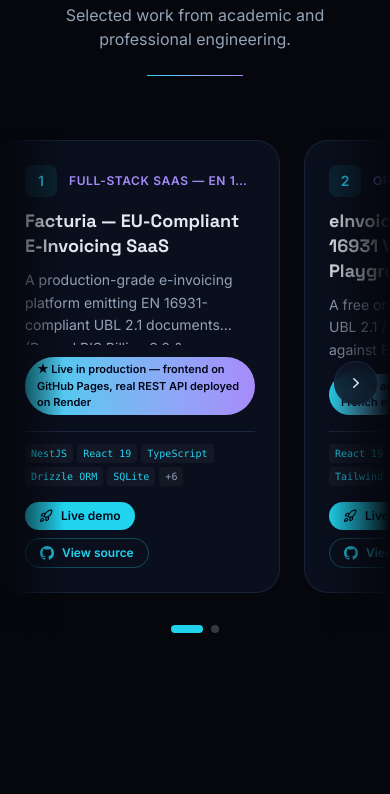
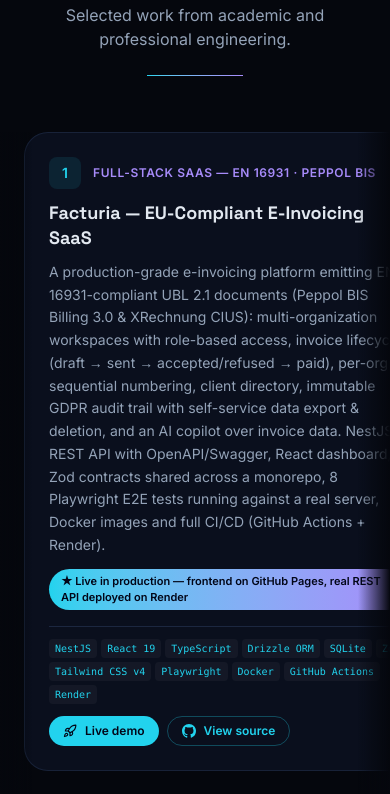
Before and after one commit to HazemMarrakchi/portfolio, a React (Vite) app: page / in a window 390 px wide. Shown: the part 4720-5514 px from the top of the page. Built offline with nearby package versions, Linux system fonts and the light colour scheme.

Commit message:
feat(projects): page-based 3x2 grid carousel — 6 projects per page, swipe pages
Each page shows a 3-column × 2-row grid (6 projects). Swipe or click
arrows to navigate between pages. Full descriptions, links, and stack
on every card. Page dots and gradient fades for polish.

```diff
--- a/src/features/projects/Projects.tsx
+++ b/src/features/projects/Projects.tsx
@@ -39,42 +39,10 @@
   )
 }
 
-function ProjectLinks({ project }: { project: typeof profile.projects[number] }) {
-  const { L } = useI18n()
-  return (
-    <div className="mt-4 flex flex-wrap gap-2">
-      {project.demo && (
-        <a
-          href={project.demo}
-          target="_blank"
-          rel="noreferrer"
-          onClick={() => logger.info('project demo opened', { id: project.id })}
-          className="bg-accent inline-flex items-center gap-2 rounded-full px-3.5 py-1.5 text-xs font-bold text-slate-950 transition-all duration-300 hover:-translate-y-0.5 hover:shadow-lg hover:shadow-accent/30"
-        >
-          <RocketIcon />
-          {L({ en: 'Live demo', fr: 'Démo live' })}
-        </a>
-      )}
-      {project.link && (
-        <a
-          href={project.link}
-          target="_blank"
-          rel="noreferrer"
-          onClick={() => logger.info('project repo opened', { id: project.id })}
-          className="text-accent inline-flex items-center gap-2 rounded-full border border-accent/30 px-3.5 py-1.5 text-xs font-semibold transition-all duration-300 hover:border-accent/70 hover:bg-accent/10"
-        >
-          <GitHubIcon />
-          {L({ en: 'View source', fr: 'Voir le code' })}
-        </a>
-      )}
-    </div>
-  )
-}
-
 function ProjectCard({ project, index }: { project: typeof profile.projects[number]; index: number }) {
   const { L } = useI18n()
   return (
-    <article className="glass group hover:glow-ring flex h-full w-full flex-col rounded-3xl p-6 transition-all duration-300 hover:-translate-y-1.5 hover:border-accent/50">
+    <article className="glass group hover:glow-ring flex h-full flex-col rounded-3xl p-6 transition-all duration-300 hover:-translate-y-1.5 hover:border-accent/50">
       <div className="mb-3 flex items-center gap-3">
         <span className="text-accent flex h-8 w-8 shrink-0 items-center justify-center rounded-lg bg-accent/10 text-sm font-bold">
           {index + 1}
@@ -86,7 +54,7 @@
       <h3 className="font-display group-hover:text-accent text-lg leading-snug font-bold text-frost transition-colors duration-300">
         {project.name}
       </h3>
-      <p className="text-mist mt-2.5 flex-1 text-sm leading-relaxed line-clamp-3">
+      <p className="text-mist mt-2.5 flex-1 text-sm leading-relaxed">
         {L(project.description)}
       </p>
 
@@ -98,7 +66,7 @@
 
       <div className="border-line mt-4 border-t pt-3">
         <ul className="mb-3 flex flex-wrap gap-1">
-          {project.stack.slice(0, 5).map((tech) => (
+          {project.stack.map((tech) => (
             <li
               key={tech}
               className="rounded bg-white/[0.04] px-1.5 py-0.5 font-mono text-[10px] text-accent"
@@ -106,73 +74,92 @@
               {tech}
             </li>
           ))}
-          {project.stack.length > 5 && (
-            <li className="rounded bg-white/[0.04] px-1.5 py-0.5 font-mono text-[10px] text-mist">
-              +{project.stack.length - 5}
-            </li>
+        </ul>
+        <div className="flex flex-wrap gap-2">
+          {project.demo && (
+            <a
+              href={project.demo}
+              target="_blank"
+              rel="noreferrer"
+              onClick={() => logger.info('project demo opened', { id: project.id })}
+              className="bg-accent inline-flex items-center gap-2 rounded-full px-3.5 py-1.5 text-xs font-bold text-slate-950 transition-all duration-300 hover:-translate-y-0.5 hover:shadow-lg hover:shadow-accent/30"
+            >
+              <RocketIcon />
+              {L({ en: 'Live demo', fr: 'Démo live' })}
+            </a>
           )}
-        </ul>
-        <ProjectLinks project={project} />
+          {project.link && (
+            <a
+              href={project.link}
+              target="_blank"
+              rel="noreferrer"
+              onClick={() => logger.info('project repo opened', { id: project.id })}
+              className="text-accent inline-flex items-center gap-2 rounded-full border border-accent/30 px-3.5 py-1.5 text-xs font-semibold transition-all duration-300 hover:border-accent/70 hover:bg-accent/10"
+            >
+              <GitHubIcon />
+              {L({ en: 'View source', fr: 'Voir le code' })}
+            </a>
+          )}
+        </div>
       </div>
     </article>
   )
 }
 
+const PAGE_SIZE = 6
+
 export default function Projects() {
   const { t, L } = useI18n()
-  const scrollRef = useRef<HTMLDivElement>(null)
+  const trackRef = useRef<HTMLDivElement>(null)
   const isDragging = useRef(false)
   const startX = useRef(0)
-  const scrollLeftPos = useRef(0)
-  const [activePage, setActivePage] = useState(0)
+  const scrollStart = useRef(0)
+  const [page, setPage] = useState(0)
 
   const projects = profile.projects
-  const CARD_WIDTH = 380
-  const GAP = 24
-  const PAGE_SIZE = 6
+  const pages: (typeof profile.projects[number] | null)[][] = []
+  for (let i = 0; i < projects.length; i += PAGE_SIZE) {
+    const slice = projects.slice(i, i + PAGE_SIZE)
+    while (slice.length < PAGE_SIZE) slice.push(null as never)
+    pages.push(slice)
+  }
+  const totalPages = pages.length
 
-  const totalPages = Math.ceil(projects.length / PAGE_SIZE)
-
-  const scrollToPage = useCallback((page: number) => {
-    if (!scrollRef.current) return
-    const clamped = Math.max(0, Math.min(page, totalPages - 1))
-    setActivePage(clamped)
-    scrollRef.current.scrollTo({
-      left: clamped * PAGE_SIZE * (CARD_WIDTH + GAP),
-      behavior: 'smooth',
-    })
+  const goTo = useCallback((p: number) => {
+    const clamped = Math.max(0, Math.min(p, totalPages - 1))
+    setPage(clamped)
+    trackRef.current?.scrollTo({ left: clamped * trackRef.current.clientWidth, behavior: 'smooth' })
   }, [totalPages])
 
   useEffect(() => {
-    const el = scrollRef.current
+    const el = trackRef.current
     if (!el) return
     const onScroll = () => {
-      const page = Math.round(el.scrollLeft / (PAGE_SIZE * (CARD_WIDTH + GAP)))
-      setActivePage(Math.max(0, Math.min(page, totalPages - 1)))
+      const p = Math.round(el.scrollLeft / el.clientWidth)
+      setPage(Math.max(0, Math.min(p, totalPages - 1)))
     }
     el.addEventListener('scroll', onScroll, { passive: true })
     return () => el.removeEventListener('scroll', onScroll)
   }, [totalPages])
 
-  const handleMouseDown = useCallback((e: React.MouseEvent) => {
-    if (!scrollRef.current) return
+  const onDown = useCallback((e: React.MouseEvent) => {
+    if (!trackRef.current) return
     isDragging.current = true
-    startX.current = e.pageX - scrollRef.current.offsetLeft
-    scrollLeftPos.current = scrollRef.current.scrollLeft
-    scrollRef.current.style.cursor = 'grabbing'
+    startX.current = e.pageX
+    scrollStart.current = trackRef.current.scrollLeft
+    trackRef.current.style.cursor = 'grabbing'
   }, [])
 
-  const handleMouseUp = useCallback(() => {
+  const onUp = useCallback(() => {
     isDragging.current = false
-    if (scrollRef.current) scrollRef.current.style.cursor = 'grab'
+    if (trackRef.current) trackRef.current.style.cursor = 'grab'
   }, [])
 
-  const handleMouseMove = useCallback((e: React.MouseEvent) => {
-    if (!isDragging.current || !scrollRef.current) return
+  const onMove = useCallback((e: React.MouseEvent) => {
+    if (!isDragging.current || !trackRef.current) return
     e.preventDefault()
-    const x = e.pageX - scrollRef.current.offsetLeft
-    const walk = (x - startX.current) * 1.5
-    scrollRef.current.scrollLeft = scrollLeftPos.current - walk
+    const dx = e.pageX - startX.current
+    trackRef.current.scrollLeft = scrollStart.current - dx
   }, [])
 
   return (
@@ -183,43 +170,42 @@
         </Reveal>
       </div>
 
-      {/* ── Carousel (full-bleed) ─────────────────────── */}
       <Reveal delay={120}>
-        <div className="relative mt-10">
+        <div className="relative">
           {/* Gradient fades */}
-          <div className="from-void pointer-events-none absolute top-0 left-0 z-10 h-full w-16 bg-gradient-to-r to-transparent md:w-24" />
-          <div className="from-void pointer-events-none absolute top-0 right-0 z-10 h-full w-16 bg-gradient-to-l to-transparent md:w-24" />
+          <div className="from-void pointer-events-none absolute top-0 left-0 z-10 h-full w-8 bg-gradient-to-r to-transparent md:w-16" />
+          <div className="from-void pointer-events-none absolute top-0 right-0 z-10 h-full w-8 bg-gradient-to-l to-transparent md:w-16" />
 
-          {/* Nav arrows */}
-          {activePage > 0 && (
+          {/* Arrows */}
+          {page > 0 && (
             <button
               type="button"
-              onClick={() => scrollToPage(activePage - 1)}
-              aria-label={L({ en: 'Previous projects', fr: 'Projets précédents' })}
-              className="border-line bg-panel/80 hover:bg-accent/20 pointer-events-auto absolute top-1/2 left-3 z-20 flex h-11 w-11 -translate-y-1/2 items-center justify-center rounded-full border backdrop-blur-sm transition-all duration-200 hover:border-accent/50 md:left-6"
+              onClick={() => goTo(page - 1)}
+              aria-label={L({ en: 'Previous', fr: 'Précédent' })}
+              className="border-line bg-panel/80 hover:bg-accent/20 pointer-events-auto absolute top-1/2 left-2 z-20 flex h-11 w-11 -translate-y-1/2 items-center justify-center rounded-full border backdrop-blur-sm transition-all duration-200 hover:border-accent/50 md:left-4"
             >
               <ChevronLeft />
             </button>
           )}
-          {activePage < totalPages - 1 && (
+          {page < totalPages - 1 && (
             <button
               type="button"
-              onClick={() => scrollToPage(activePage + 1)}
-              aria-label={L({ en: 'Next projects', fr: 'Projets suivants' })}
-              className="border-line bg-panel/80 hover:bg-accent/20 pointer-events-auto absolute top-1/2 right-3 z-20 flex h-11 w-11 -translate-y-1/2 items-center justify-center rounded-full border backdrop-blur-sm transition-all duration-200 hover:border-accent/50 md:right-6"
+              onClick={() => goTo(page + 1)}
+              aria-label={L({ en: 'Next', fr: 'Suivant' })}
+              className="border-line bg-panel/80 hover:bg-accent/20 pointer-events-auto absolute top-1/2 right-2 z-20 flex h-11 w-11 -translate-y-1/2 items-center justify-center rounded-full border backdrop-blur-sm transition-all duration-200 hover:border-accent/50 md:right-4"
             >
               <ChevronRight />
             </button>
           )}
 
-          {/* Scrollable track */}
+          {/* Pages track — each page is a full-width 3×2 grid */}
           <div
-            ref={scrollRef}
-            onMouseDown={handleMouseDown}
-            onMouseUp={handleMouseUp}
-            onMouseLeave={handleMouseUp}
-            onMouseMove={handleMouseMove}
-            className="flex gap-6 overflow-x-auto px-6 py-2 md:px-24"
+            ref={trackRef}
+            onMouseDown={onDown}
+            onMouseUp={onUp}
+            onMouseLeave={onUp}
+            onMouseMove={onMove}
+            className="flex overflow-x-auto"
             style={{
               scrollSnapType: 'x mandatory',
               scrollBehavior: 'smooth',
@@ -227,12 +213,24 @@
               WebkitOverflowScrolling: 'touch',
             }}
           >
-            {projects.map((project, i) => (
+            {pages.map((pageProjects, pi) => (
               <div
-                key={project.id}
-                className="w-[calc((100vw-12rem)/3-1rem)] min-w-[280px] shrink-0 snap-start md:w-[calc((min(100vw,72rem)-12rem)/3-1rem)]"
+                key={pi}
+                className="w-full shrink-0 snap-start px-6 md:px-16 lg:px-24"
               >
-                <ProjectCard project={project} index={i} />
+                <div className="grid gap-6 sm:grid-cols-2 lg:grid-cols-3">
+                  {pageProjects.map((project, ci) =>
+                    project ? (
+                      <ProjectCard
+                        key={project.id}
+                        project={project}
+                        index={pi * PAGE_SIZE + ci}
+                      />
+                    ) : (
+                      <div key={`empty-${ci}`} />
+                    ),
+                  )}
+                </div>
               </div>
             ))}
           </div>
@@ -240,14 +238,14 @@
           {/* Page dots */}
           {totalPages > 1 && (
             <div className="mt-6 flex justify-center gap-2">
-              {Array.from({ length: totalPages }).map((_, i) => (
+              {pages.map((_, i) => (
                 <button
                   key={i}
                   type="button"
-                  onClick={() => scrollToPage(i)}
+                  onClick={() => goTo(i)}
                   aria-label={`${L({ en: 'Page', fr: 'Page' })} ${i + 1}`}
                   className={`h-2 rounded-full transition-all duration-300 ${
-                    i === activePage
+                    i === page
                       ? 'w-8 bg-accent'
                       : 'w-2 bg-white/20 hover:bg-white/40'
                   }`}
```
